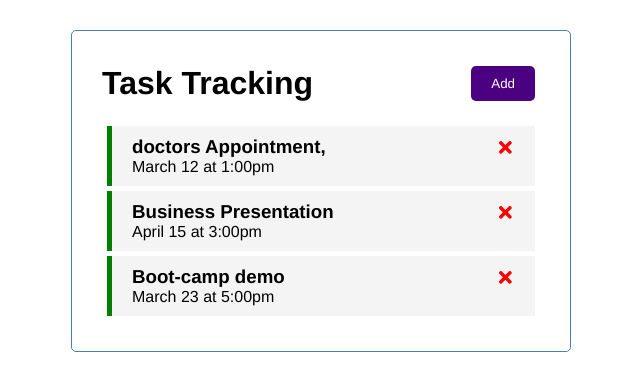
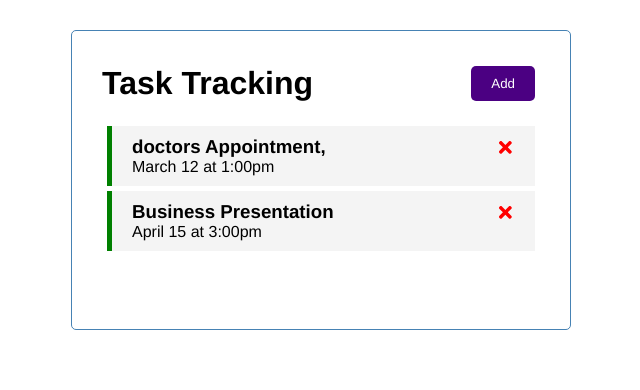
Before and after one commit to Code-250/Task-Tracker, a React (Create React App) app: page / in a window 1280 px wide. Shown: the top 390 px of the page, without its empty margins (319-959 px from the left). Built offline with nearby package versions, Linux system fonts and the light colour scheme; data requests are answered from the project's data file.

Commit message:
using json-server side in our application

```diff
--- /dev/null
+++ b/db.json
@@ -0,0 +1,16 @@
+{
+  "tasks": [
+    {
+      "id": 1,
+      "text": "doctors Appointment,",
+      "day": "March 12 at 1:00pm",
+      "reminder": true
+    },
+    {
+      "id": 2,
+      "text": "Business Presentation",
+      "day": "April 15 at 3:00pm",
+      "reminder": true
+    }
+  ]
+}
--- a/package.json
+++ b/package.json
@@ -7,6 +7,7 @@
     "@testing-library/react": "^11.1.0",
     "@testing-library/user-event": "^12.1.10",
     "bulma": "^0.9.1",
+    "json-server": "^0.16.3",
     "react": "^17.0.1",
     "react-dom": "^17.0.1",
     "react-icons": "^4.1.0",
@@ -18,7 +19,8 @@
     "start": "react-scripts start",
     "build": "react-scripts build",
     "test": "react-scripts test",
-    "eject": "react-scripts eject"
+    "eject": "react-scripts eject",
+    "server":"json-server --watch db.json --port 5000"
   },
   "eslintConfig": {
     "extends": [
--- a/src/App.js
+++ b/src/App.js
@@ -1,46 +1,60 @@
 import Header from "./components/Header";
-import {useState } from "react";
+import {useState,useEffect } from "react";
 import Tasks from "./components/Tasks";
 import AddTask from "./components/AddTask";
 function App (){
 
     const [showAddTask, setShowAddTask] =
     useState(false)
-    const [tasks, setTasks] =useState([
-         {
-            id:1,
-            text: "doctors Appointment,",
-            day:"March 12 at 1:00pm",
-            reminder:true,
-        },
-         {
-            id:2,
-            text: "Business Presentation",
-            day:"April 15 at 3:00pm",
-            reminder:true,
-        },
-         {
-            id:3,
-            text: "Boot-camp demo",
-            day:"March 23 at 5:00pm",
-            reminder:true,
-        },
-    ])
+    const [tasks, setTasks] =useState([])
+
+    useEffect(()=>{
+        const getTasks= async()=>{
+            const dataServer= await fetchTasks()
+
+            setTasks(dataServer)
+        }
+
+         getTasks()
+    },[])
+    //       Fetch Tasks \\\\\\\\\\\\
+    const fetchTasks= async()=>{
+        const res= await fetch('http://localhost:5000/tasks')
+        const data = await res.json()
+
+        return data;
+     }
 
     //                 Add Task         \\
 
-    const addTask = (task)=>{
-    const id = Math.floor(Math.random() *
+    const addTask = async(task)=>{
+       const res= await fetch('http://localhost:5000/tasks',{
+           method: "POST",
+           headers: {
+               'content-type':'application/json'
+           },
+           body:JSON.stringify(task)
+       })
+       const data = await res.json()
 
-    1000) + 2
+       setTasks([...tasks, data])
 
-    const newTask ={id, ...task}
-    setTasks([...tasks, newTask])
-    }
+    // const id = Math.floor(Math.random() *
+
+    // 1000) + 2
+
+    // const newTask ={id, ...task}
+    // setTasks([...tasks, newTask])
+     }
 
     //               delete Task         \\
 
-    const deleteTask = (id)=>{
+    const deleteTask = async(id)=>{
+        await fetch(`http://localhost:5000/tasks/${id}
+        `,{
+            method: 'DELETE',
+        })
+
         setTasks(tasks.filter((task)=>
         task.id !== id))
     }
```
Also changed, not shown: 2 other files (tests, documents, lock files or other folders).
